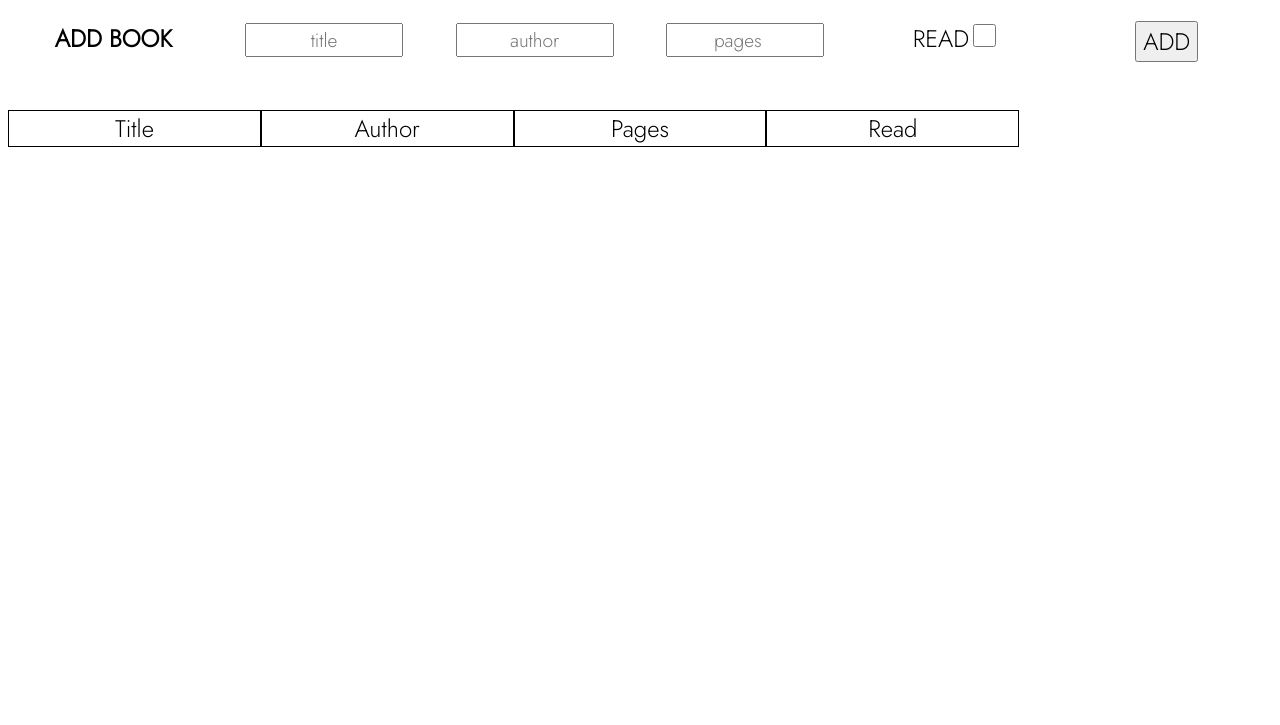
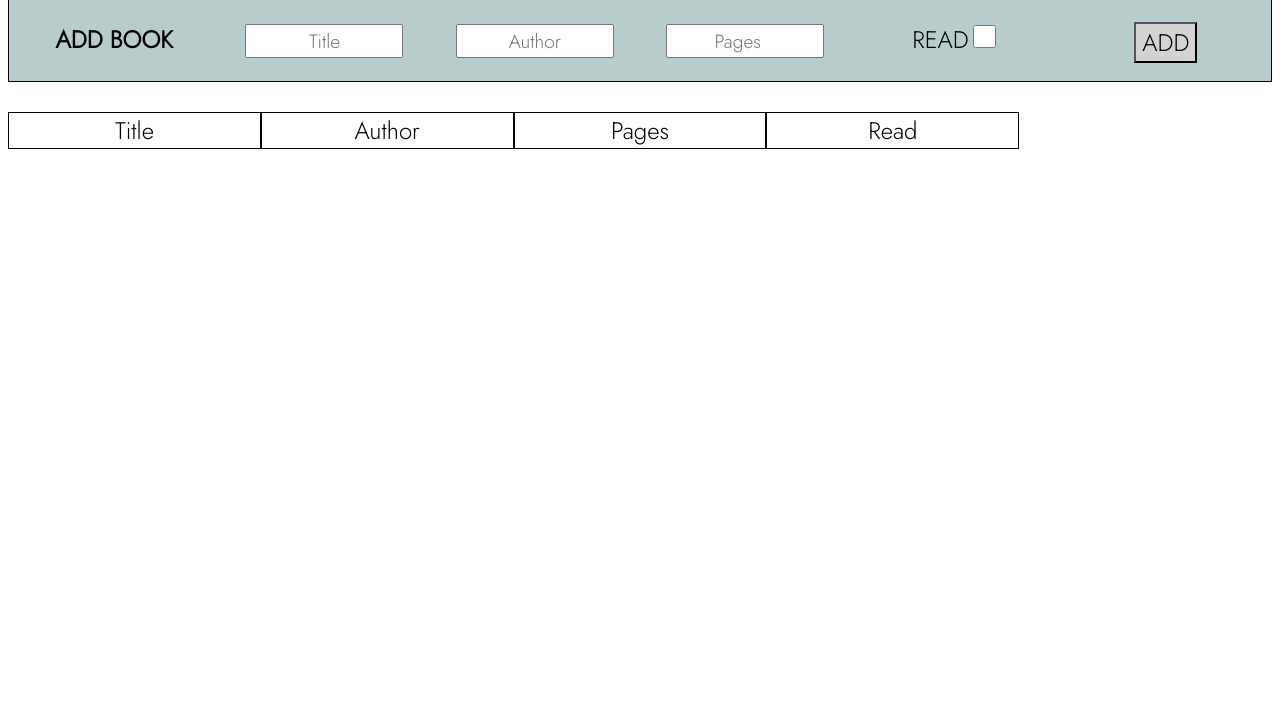
Before and after one commit to chriskoder/library-js, a plain HTML site: page index.html in a window 1280 px wide. Shown: the part 75-800 px from the top of the page. Drawn offline with Linux system fonts and the light colour scheme.

Commit message:
added some design

```diff
--- a/index.html
+++ b/index.html
@@ -15,9 +15,9 @@
         </div>
         <div class="add-book">
             <div><b>ADD BOOK</b></div>
-            <div><input class="input-title" type="text" placeholder="title" width="50px"></div>
-            <div><input class="input-author" type="text" placeholder="author" width="50px"></div>
-            <div><input class="input-pages" type="number" placeholder="pages" width="50px"></div>
+            <div><input class="input-title" type="text" placeholder="Title" width="50px"></div>
+            <div><input class="input-author" type="text" placeholder="Author" width="50px"></div>
+            <div><input class="input-pages" type="number" placeholder="Pages" width="50px"></div>
             <div>READ<input class="input-read"" type="checkbox"></div>
             <div><button class="btn-add">ADD</button></div>
         </div>
--- a/style.css
+++ b/style.css
@@ -62,8 +62,19 @@ button {
     width: 23px;
     height: 23px;
 }
-div[class*="remove-button"] {
-    color: rgb(0, 0, 0);
+.btn-add {
+    background: lightgray;
+}
+button[class*="remove-button"] {
+    background: rgb(156, 156, 156);
+    outline: none;
     border: none;
-    outline: none;
 }
+div[class*="book-"] {
+    padding-top: 0.5em;
+}
+.add-book {
+    border: 1px solid black;
+    height: 10%;
+    background: rgb(185, 204, 204);
+}
```
